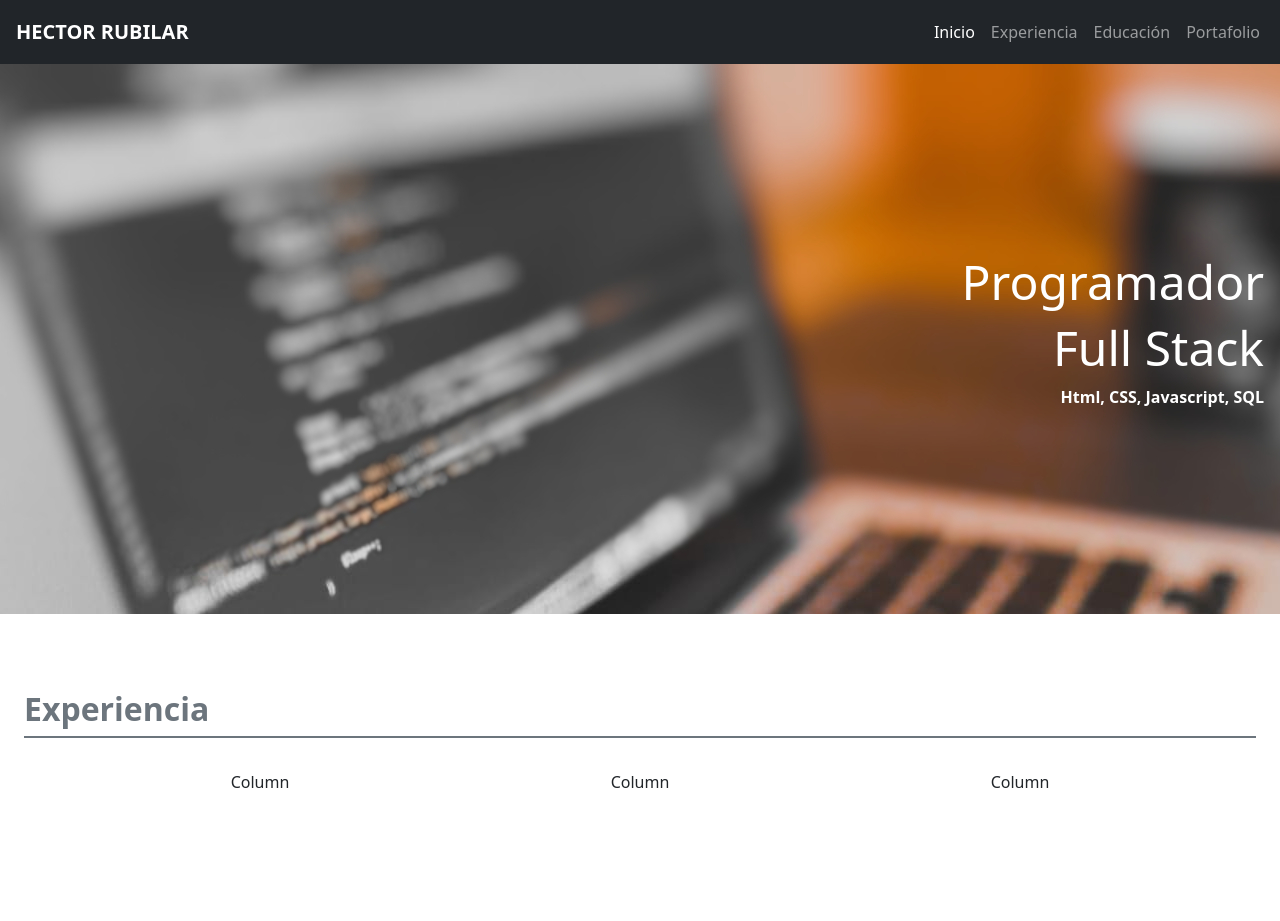
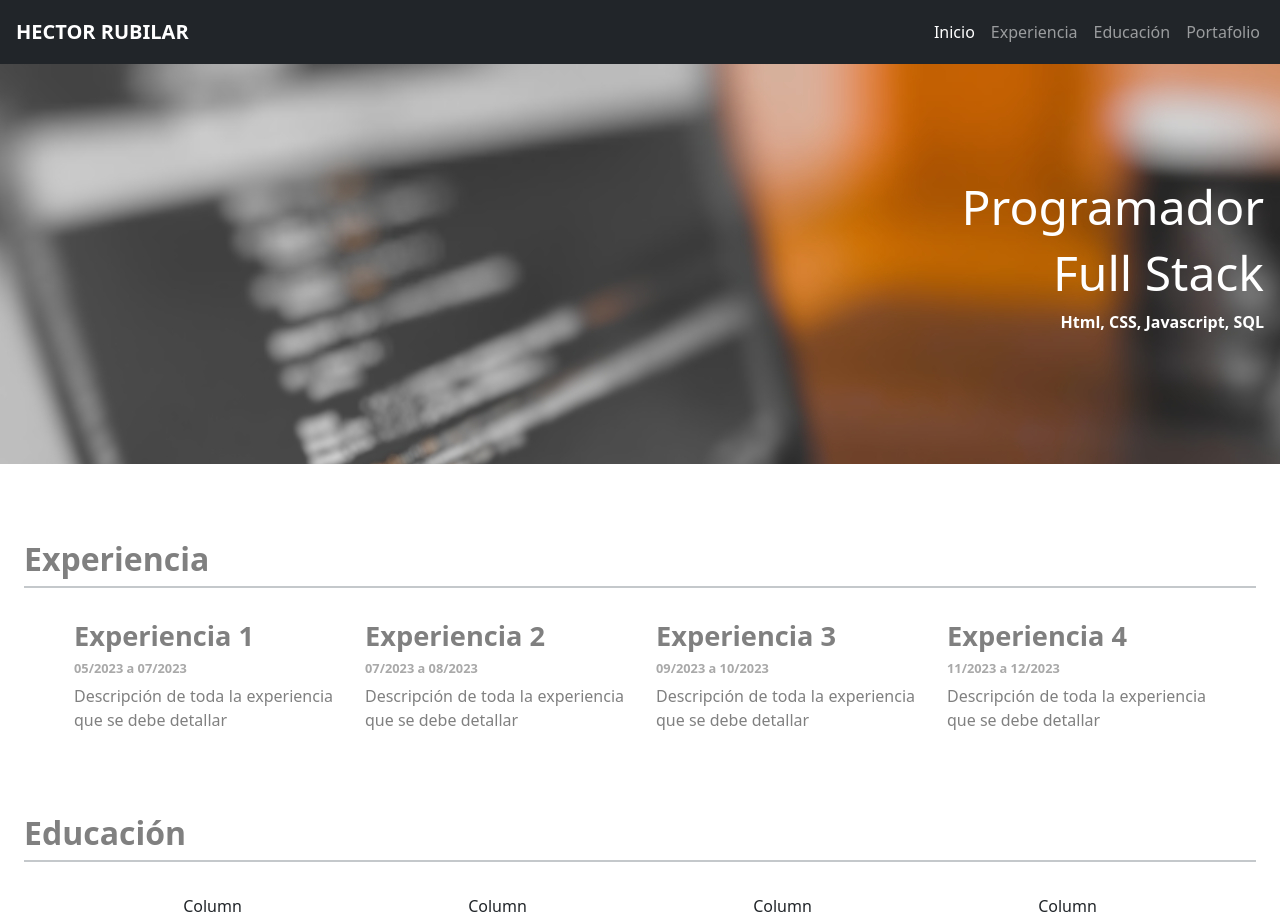
Before and after one commit to felix20100/pro33cl.github.io, a plain HTML site: page index.html in a window 1280 px wide. Shown: the top 921 px of the page. Drawn offline with nearby package versions, Linux system fonts and the light colour scheme.

Commit message:
section experiencia y educacion sigo avanzando

```diff
--- a/assets/css/style.css
+++ b/assets/css/style.css
@@ -1,6 +1,6 @@
 /* Estilos*/
 .portada-section{
-    height: 550px;
+    height: 400px;
     background-image: url(../imgs/bg-portada.jpg);
     display:flex;
     flex-direction: column;
@@ -21,8 +21,29 @@
     margin-right: 1rem;
 }
 
-.exper-section{
-    height: 400px;
+main h2 {
+    color:gray;
+    font-size: 2rem;
+    font-weight:bold;
+}
+
+main h3 {
+    color:gray;
+    font-size: 1.7rem;
+    font-weight:bolder;
+}
+
+main h4 {
+    color:darkgray;
+    font-size: 0.8rem;
+    font-weight:bold;
+}
+
+main p {
+    color:gray;
+    font-size: 1rem;
+    font-weight:normal;
+    text-align: justify;
 }
 
 
--- a/index.html
+++ b/index.html
@@ -47,14 +47,39 @@
             <p>Html, CSS, Javascript, SQL</p>
         </section>
         <section class="exper-section p-4 bg-white" id="exper-section">
-            <div class="mb-3 border-bottom border-2 border-secondary d-flex flex-column justify-content-end" style="height: 100px;">
-                <h2 class="text-secondary fs-2 fw-bolder">Experiencia</h2>
+            <div class="mb-3 border-bottom border-2 border-secondary-subtle d-flex flex-column justify-content-end" style="height: 100px;">
+                <h2>Experiencia</h2>
             </div>
-            <div class="container pt-3 pb-3 text-center">
-                <div class="row row-cols-lg-3 row-cols-md-2 row-cols-sm-1 row-cols-1">
-                  <div class="col">Column</div>
-                  <div class="col">Column</div>
-                  <div class="col">Column</div>
+            <div class="container pt-3 pb-3 ps-0 pe-0 text-start">
+                <div class="row row-cols-lg-4 row-cols-md-2 row-cols-sm-2 row-cols-1">
+                  <div class="col ps-3 pe-3">
+                    <h3>Experiencia 1</h3>
+                    <h4>05/2023 a 07/2023</h4>
+                    <p>
+                        Descripción de toda la experiencia que se debe detallar
+                    </p>
+                  </div>
+                  <div class="col ps-3 pe-3">
+                    <h3>Experiencia 2</h3>
+                    <h4>07/2023 a 08/2023</h4>
+                    <p>
+                        Descripción de toda la experiencia que se debe detallar
+                    </p>
+                  </div>
+                  <div class="col ps-3 pe-3">
+                    <h3>Experiencia 3</h3>
+                    <h4>09/2023 a 10/2023</h4>
+                    <p>
+                        Descripción de toda la experiencia que se debe detallar
+                    </p>
+                  </div>
+                  <div class="col ps-3 pe-3">
+                    <h3>Experiencia 4</h3>
+                    <h4>11/2023 a 12/2023</h4>
+                    <p>
+                        Descripción de toda la experiencia que se debe detallar
+                    </p>
+                  </div>
                 </div>
               </div>
 
@@ -65,11 +90,12 @@
 
         </section>
         <section class="educ-section p-4 bg-white" id="educ-section">
-            <div class="mb-3 border-bottom border-2 border-secondary d-flex flex-column justify-content-end" style="height: 50px;">
-                <h2 class="text-secondary fs-2 fw-bolder">Educación</h2>
+            <div class="mb-3 border-bottom border-2 border-secondary-subtle d-flex flex-column justify-content-end" style="height: 50px;">
+                <h2>Educación</h2>
             </div>
             <div class="container pt-3 pb-3 text-center">
-                <div class="row row-cols-lg-3 row-cols-md-2 row-cols-sm-1 row-cols-1">
+                <div class="row row-cols-lg-4 row-cols-md-2 row-cols-sm-2 row-cols-1">
+                  <div class="col">Column</div>
                   <div class="col">Column</div>
                   <div class="col">Column</div>
                   <div class="col">Column</div>
```
